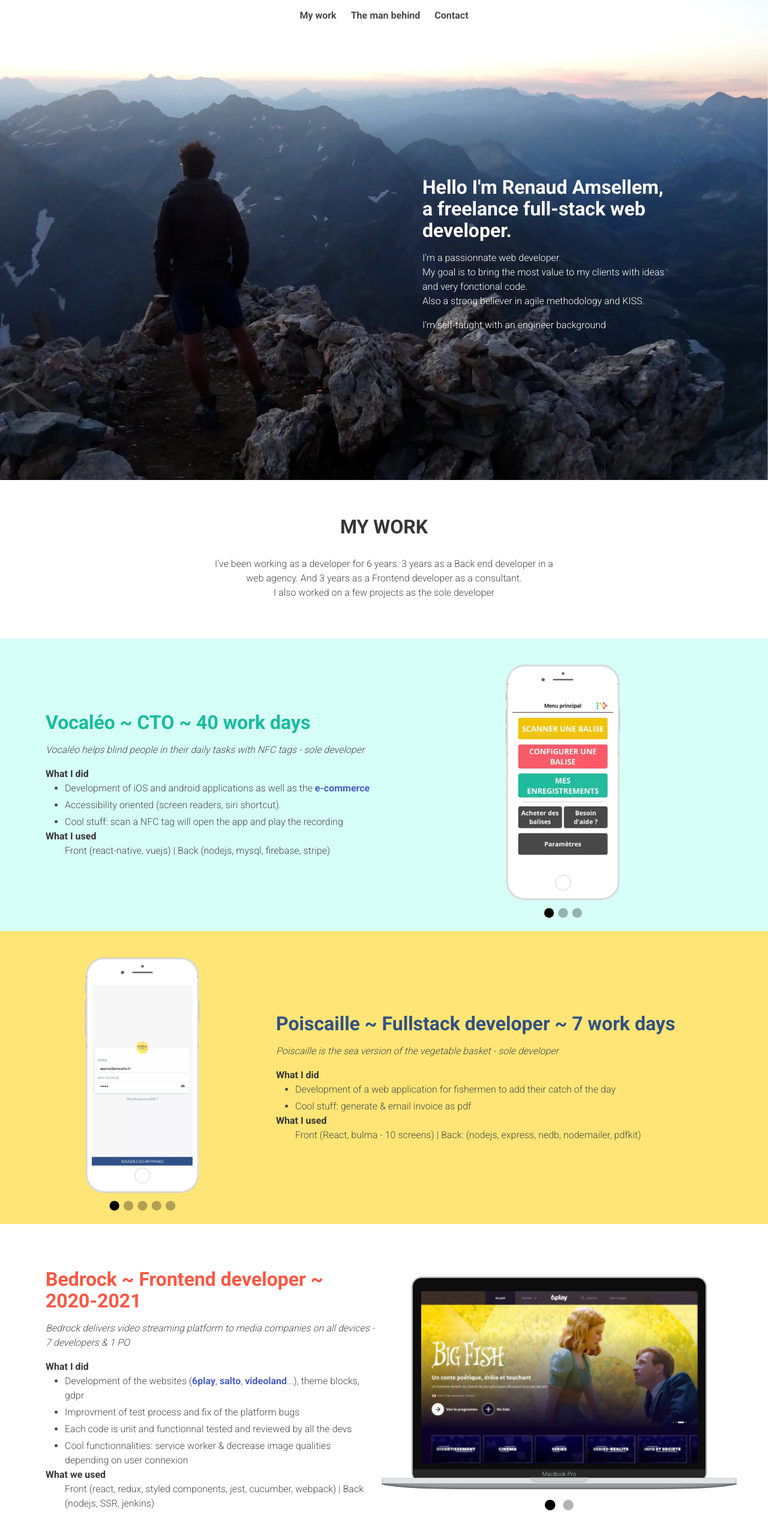
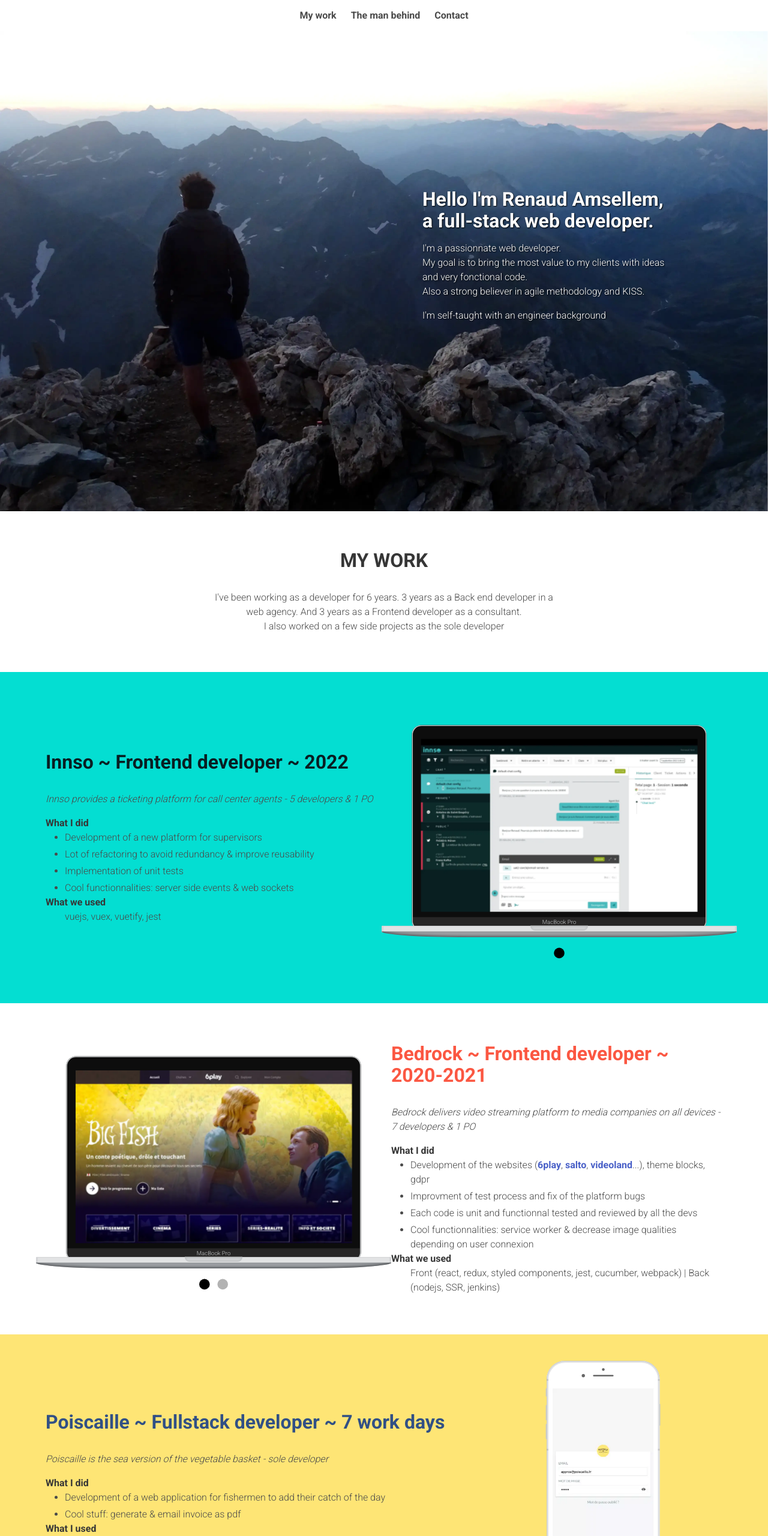
Before and after one commit to renaudAmsellem/portfolio, a Gatsby site: page / in a window 1280 px wide. Shown: the top 2560 px of the page at 60% size. Built offline with nearby package versions, Linux system fonts and the light colour scheme; Gatsby itself is replaced by a stand-in of ours.

Commit message:
add innso block, fix ios bug, reorder of experiences

```diff
--- a/src/blocks/bedrock.js
+++ b/src/blocks/bedrock.js
@@ -3,8 +3,11 @@ import bedrock6Play from "../images/bedrock/6play.webp";
 import bedrockSalto from "../images/bedrock/salto.webp";
 import Mockup from "../components/Mockup";
 import Carousel from "../components/Carousel";
+import useIsBreakpoint from "../helpers/useIsBreakpoint";
 
 export default function BedrockExperience() {
+  const isMobile = useIsBreakpoint();
+
   const description = (
     <div className="description column is-half">
       <p className="title">Bedrock ~ Frontend developer ~ 2020-2021</p>
@@ -70,10 +73,21 @@ export default function BedrockExperience() {
     </div>
   );
 
+  const bedrockExperience = isMobile ? (
+    <>
+      {description}
+      {mockup}
+    </>
+  ) : (
+    <>
+      {mockup}
+      {description}
+    </>
+  );
+
   return (
     <section className="bedrock experience columns is-desktop">
-      {description}
-      {mockup}
+      {bedrockExperience}
     </section>
   );
 }
--- /dev/null
+++ b/src/blocks/innso.js
@@ -0,0 +1,52 @@
+import React from "react";
+import innsoEngage from "../images/innso/engage.webp";
+import Mockup from "../components/Mockup";
+import Carousel from "../components/Carousel";
+
+export default function InnsoExperience() {
+  const description = (
+    <div className="description column is-half">
+      <p className="title">Innso ~ Frontend developer ~ 2022</p>
+      <p>
+        <i>
+          Innso provides a ticketing platform for call center agents - 5
+          developers & 1 PO
+        </i>
+      </p>
+      <div>
+        <span>
+          <strong>What I did</strong>
+        </span>
+        <ul>
+          <li>Development of a new platform for supervisors</li>
+          <li>Lot of refactoring to avoid redundancy & improve reusability </li>
+          <li>Implementation of unit tests</li>
+          <li>Cool functionnalities: server side events & web sockets</li>
+        </ul>
+      </div>
+      <span>
+        <strong>What we used</strong>
+      </span>
+      <div className="tools">vuejs, vuex, vuetify, jest</div>
+    </div>
+  );
+
+  const mockup = (
+    <div className="carousel column is-half">
+      <Mockup device={"macbook-pro"}>
+        <Carousel>
+          <div>
+            <img src={innsoEngage} alt="Engage Application" loading="lazy" />
+          </div>
+        </Carousel>
+      </Mockup>
+    </div>
+  );
+
+  return (
+    <section className="innso experience columns is-desktop">
+      {description}
+      {mockup}
+    </section>
+  );
+}
--- a/src/blocks/jetpulp.js
+++ b/src/blocks/jetpulp.js
@@ -5,13 +5,19 @@ import jetpulpCridon from "../images/jetpulp/cridon.webp";
 import jetpulpRobur from "../images/jetpulp/robur.webp";
 import Mockup from "../components/Mockup";
 import Carousel from "../components/Carousel";
+import useIsBreakpoint from "../helpers/useIsBreakpoint";
 
 export default function BedrockExperience() {
+  const isMobile = useIsBreakpoint();
+
   const description = (
     <div className="description column">
       <p className="title">Jetpulp ~ Backend developer ~ 2016-2018</p>
       <p>
-        <i>Jetpulp is a digital agency working on marketing, dev and UX - 2/3 developers & 1 PO per project</i>
+        <i>
+          Jetpulp is a digital agency working on marketing, dev and UX - 2/3
+          developers & 1 PO per project
+        </i>
       </p>
       <div>
         <span>
@@ -74,26 +80,49 @@ export default function BedrockExperience() {
       <Mockup device={"macbook-pro"}>
         <Carousel>
           <div>
-            <img src={jetpulpLavieclaire} alt="Lavieclaire account" loading="lazy" />
+            <img
+              src={jetpulpLavieclaire}
+              alt="Lavieclaire account"
+              loading="lazy"
+            />
           </div>
           <div>
-            <img src={jetpulpLouispion} alt="louispion listing products" loading="lazy" />
+            <img
+              src={jetpulpLouispion}
+              alt="louispion listing products"
+              loading="lazy"
+            />
           </div>
           <div>
             <img src={jetpulpCridon} alt="cridon lyon account" loading="lazy" />
           </div>
           <div>
-            <img src={jetpulpRobur} alt="robur map reseller search" loading="lazy" />
+            <img
+              src={jetpulpRobur}
+              alt="robur map reseller search"
+              loading="lazy"
+            />
           </div>
         </Carousel>
       </Mockup>
     </div>
   );
 
+  const jetpulpExperience = isMobile ? (
+    <>
+      {description}
+      {mockup}
+    </>
+  ) : (
+    <>
+      {mockup}
+      {description}
+    </>
+  );
+
   return (
     <section className="jetpulp experience columns is-desktop">
-      {description}
-      {mockup}
+      {jetpulpExperience}
     </section>
   );
 }
--- a/src/blocks/poiscaille.js
+++ b/src/blocks/poiscaille.js
@@ -8,7 +8,7 @@ import Mockup from "../components/Mockup";
 import Carousel from "../components/Carousel";
 import useIsBreakpoint from "../helpers/useIsBreakpoint";
 
-const isBrowser = () => typeof window !== "undefined"
+const isBrowser = () => typeof window !== "undefined";
 
 export default function PoiscailleExperience() {
   const isMobile = useIsBreakpoint();
@@ -17,7 +17,9 @@ export default function PoiscailleExperience() {
     <div className="description column is-two-thirds">
       <p className="title">Poiscaille ~ Fullstack developer ~ 7 work days</p>
       <p>
-        <i>Poiscaille is the sea version of the vegetable basket - sole developer</i>
+        <i>
+          Poiscaille is the sea version of the vegetable basket - sole developer
+        </i>
       </p>
       <div>
         <span>
@@ -65,9 +67,21 @@ export default function PoiscailleExperience() {
     </div>
   );
 
-  const poiscailleExperience = isMobile ? <>{description}{mockup}</> : <>{mockup}{description} </>;
+  const poiscailleExperience = isMobile ? (
+    <>
+      {description}
+      {mockup}
+    </>
+  ) : (
+    <>
+      {description}
+      {mockup}
+    </>
+  );
 
-  return <section className="experience poiscaille columns">
-    {isBrowser() ? poiscailleExperience : null}
-  </section>;
+  return (
+    <section className="experience poiscaille columns">
+      {isBrowser() ? poiscailleExperience : null}
+    </section>
+  );
 }
--- a/src/pages/index.js
+++ b/src/pages/index.js
@@ -3,6 +3,7 @@ import { Helmet } from "react-helmet";
 import { CopyToClipboard } from "react-copy-to-clipboard";
 import VocaleoExperience from "../blocks/vocaleo";
 import PoiscailleExperience from "../blocks/poiscaille";
+import InnsoExperience from "../blocks/innso";
 import BedrockExperience from "../blocks/bedrock";
 import ViacoExperience from "../blocks/viaco";
 import JetpulpExperience from "../blocks/jetpulp";
@@ -23,43 +24,59 @@ const RenaudPage = () => {
     if (copied) setTimeout(() => setCopied(false), 1000);
   }, [copied]);
 
+  const { innerHeight: windowHeight } = window;
+  const pageHeight = windowHeight - 52;
+
   return (
     <main className="content">
-      <Helmet htmlAttributes={{ lang: 'en' }}>
+      <Helmet htmlAttributes={{ lang: "en" }}>
         <title>Renaud Amsellem Portfolio</title>
-        <meta name="description" charSet="utf-8" content="Here, you can find descriptions of my main works, informations about me and how to contact me" />
+        <meta
+          name="description"
+          charSet="utf-8"
+          content="Here, you can find descriptions of my main works, informations about me and how to contact me"
+        />
       </Helmet>
       <Navbar />
       <title>Renaud Amsellem</title>
-      <div className="presentation-wrapper columns">
+      <section
+        className="presentation-fullpage"
+        style={{ height: windowHeight }}
+      >
+        <div
+          className="presentation-wrapper columns"
+          style={{ height: pageHeight }}
+        >
           <div className="presentation column is-5 is-offset-6">
             <h1 className="is-large">
-            Hello I'm Renaud Amsellem, a freelance full-stack web developer.
+              Hello I'm Renaud Amsellem, a full-stack web developer. <br />
             </h1>
             <p>
               I'm a passionnate web developer. <br />
-            My goal is to bring the most value to my clients with ideas and very
-            fonctional code.
+              My goal is to bring the most value to my clients with ideas and
+              very fonctional code.
               <br />
               Also a strong believer in agile methodology and KISS.
             </p>
             <p>I'm self-taught with an engineer background</p>
           </div>
         </div>
+      </section>
       <section id="my-work">
         <div className="my-work">
           <p className="title is-3">MY WORK</p>
           <p>
             I've been working as a developer for 6 years. 3 years as a Back end
             developer in a web agency. And 3 years as a Frontend developer as a
-            consultant. <br />I also worked on a few projects as the sole
+            consultant. <br />I also worked on a few side projects as the sole
             developer
           </p>
         </div>
+        <InnsoExperience />
+        <BedrockExperience />
+        <PoiscailleExperience />
+        <ViacoExperience />
         <VocaleoExperience />
-        <PoiscailleExperience />
-        <BedrockExperience />
-        <ViacoExperience />
         <JetpulpExperience />
       </section>
       <section id="the-man-behind">
@@ -76,7 +93,7 @@ const RenaudPage = () => {
           <p className="passion-text">
             I think you could tell that with the picture of myself in the
             montains. I was in the pyrénées montains ; at the top of the little
-            vignemale.
+            Vignemale.
             <br />I also did most of the tour of the Ecrins massif, the
             beaufortain tour and half of the corsica famous GR20
           </p>
@@ -96,7 +113,7 @@ const RenaudPage = () => {
             myself that after a given goal, i'll stop. I never stopped.
             <br />
             Not to brag about it. But I can probably solve it faster than anyone
-            you know. My current best is 9.26 seconds.
+            you know. My current best is 8.25 seconds.
           </p>
         </div>
         <div>
--- a/src/pages/renaud.scss
+++ b/src/pages/renaud.scss
@@ -1,4 +1,4 @@
-.content {
+.presentation-fullpage {
   background-image: url(../images/montain.webp);
   background-size: cover;
   background-repeat: no-repeat;
@@ -6,17 +6,19 @@
   height: 100vh;
 
   .presentation-wrapper {
-    min-height: calc(100vh - 3.5em);
+    height: calc(100vh - 3.5em);
     display: flex;
 
     .presentation {
       margin-top: auto;
       margin-bottom: auto;
       padding: 0 5vw;
+      text-shadow: 1px 1px 2px black;
 
       &,
       h1 {
         color: white;
+      }
     }
   }
 }
@@ -69,6 +71,13 @@
   }
 }
 
+.innso {
+  background-color: #04ded2;
+  .title {
+    color: #091e22;
+  }
+}
+
 .bedrock {
   background-color: white;
   .title {
@@ -110,8 +119,9 @@
 }
 
 #contact {
+  position: relative;
   background-color: #246e50;
-    padding: 3em;
+  padding: 3em 3em 3.5em;
   text-align: center;
   color: white;
 
@@ -134,8 +144,9 @@
   }
 
   .copied {
-      text-align: center;
-      padding: 0.5em;
+    position: absolute;
+    bottom: 1em;
+    left: 0;
+    right: 0;
   }
 }
-}
```
Also changed, not shown: src/images/innso/engage.webp (added). Lines whose indentation alone changed are shown as unchanged.
